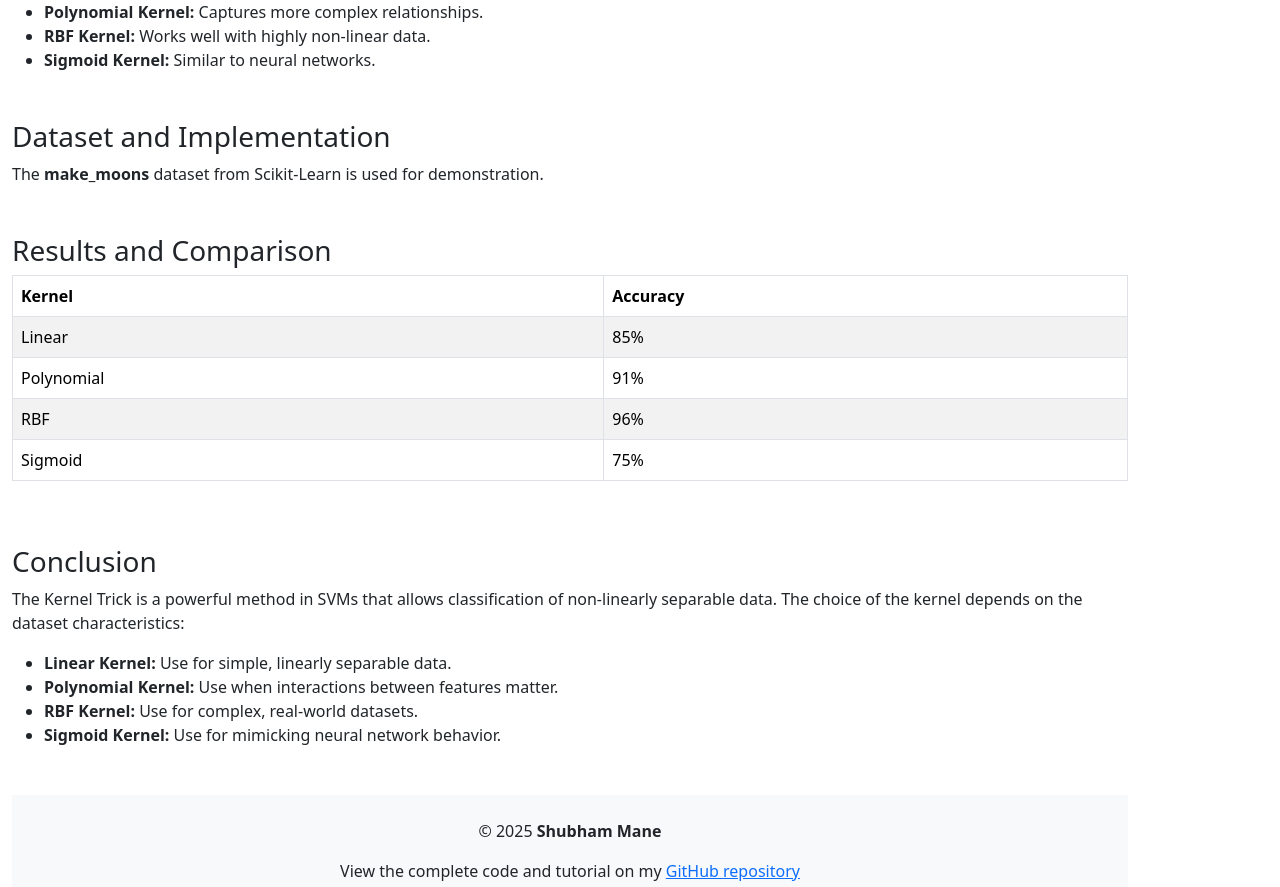
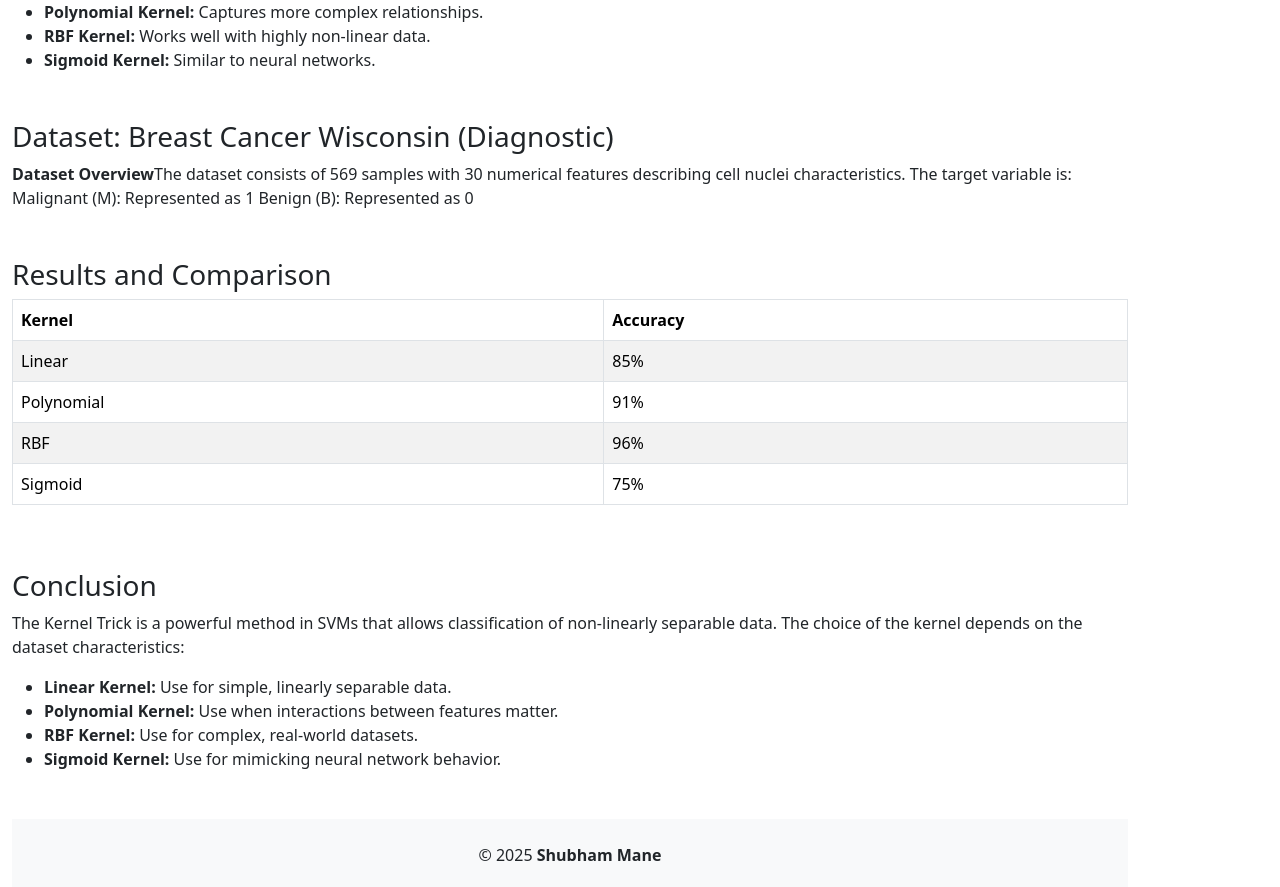
Before and after one commit to shubhammane7777/webpage-of-SVM, a React (Vite) app: page / in a window 1280 px wide. Shown: the part 827-1714 px from the top of the page. Built offline with nearby package versions, Linux system fonts and the light colour scheme.

Commit message:
Update svm.jsx

```diff
--- a/src/components/svm.jsx
+++ b/src/components/svm.jsx
@@ -43,8 +43,13 @@ const SVMKernelPage = () => {
       </section>
 
       <section className="mb-5">
-        <h2 className="h3 font-weight-bold">Dataset and Implementation</h2>
-        <p>The <strong>make_moons</strong> dataset from Scikit-Learn is used for demonstration.</p>
+        <h2 className="h3 font-weight-bold">Dataset: Breast Cancer Wisconsin (Diagnostic)</h2>
+        <p> <strong>Dataset Overview</strong>
+        The dataset consists of 569 samples with 30 numerical features describing cell nuclei characteristics. The target variable is:
+
+        Malignant (M): Represented as 1
+
+        Benign (B): Represented as 0</p>
       </section>
 
       <section className="mb-5">
```
